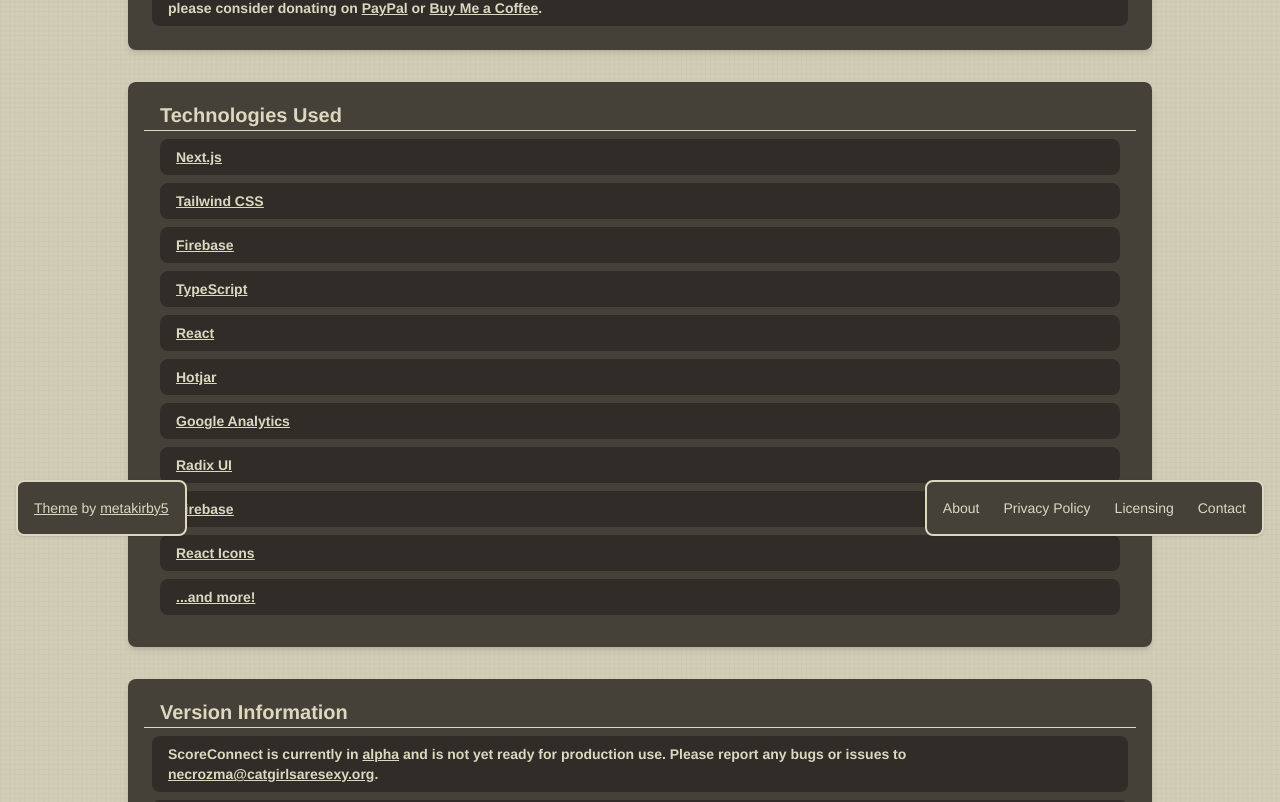
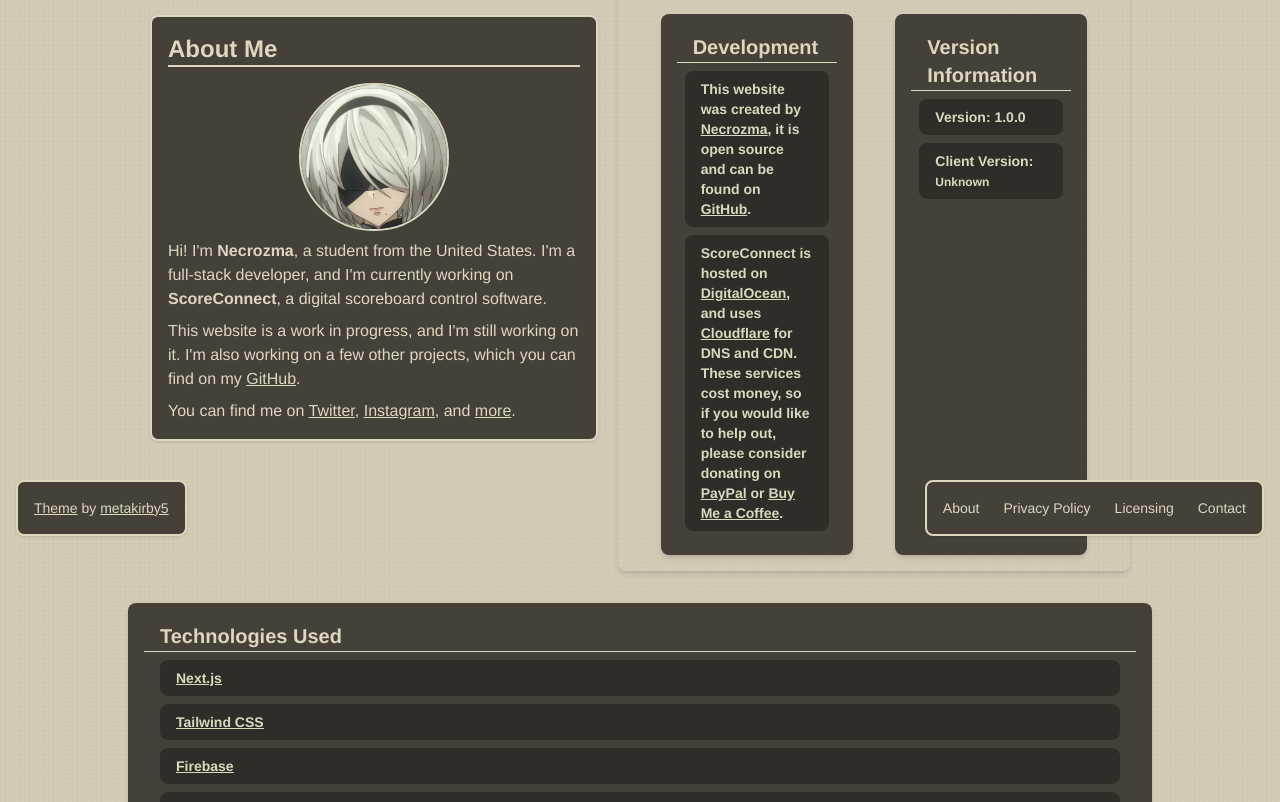
Before and after one commit to TheBozzz34/ScoreConnect, a Next.js app: page /about in a window 1280 px wide. Shown: the part 248-1050 px from the top of the page. Built offline with nearby package versions, Linux system fonts and the light colour scheme; no server answers.

Commit message:
Fancy about page

```diff
--- a/components/Footer/Footer.tsx
+++ b/components/Footer/Footer.tsx
@@ -26,7 +26,7 @@
               </a>
             </li>
             <li>
-              <a href="/404" className="hover:underline">
+              <a href="/contact" className="hover:underline">
                 Contact
               </a>
             </li>
@@ -56,7 +56,7 @@
                 </a>
               </li>
               <li>
-                <a href="mailto:necrozma@catgirlsaresexy.org" className="hover:underline">
+                <a href="/contact" className="hover:underline">
                   Contact
                 </a>
               </li>
--- /dev/null
+++ b/components/Me/me.tsx
@@ -0,0 +1,32 @@
+import Image from "next/image";
+import React from "react";
+import "../../styles/yorha.module.css";
+import { useIsMobile } from "utils/useIsMobile";
+
+export default function Me() {
+    return (
+        <>
+        <div className={`border-2 border-[#dcd8c0] rounded-lg shadow p-4 bg-[#454138] text-[#dcd8c0] mt-4 w-[80%] max-w-md ${useIsMobile() ? 'mx-auto' : 'mr-5'}`}>
+            <h3 className="text-2xl font-bold border-b-2 border-[#dcd8c0]">About Me</h3>
+
+            <Image
+                src="/yorha-no-2-type-b-1.png"
+                width={150}
+                height={150}
+                className="rounded-full border-2 border-[#dcd8c0] mt-4 mx-auto"
+                alt="Me"
+            />
+
+            <p className="mt-2">
+                Hi! I&apos;m <span className="font-bold">Necrozma</span>, a student from the United States. I&apos;m a full-stack developer, and I&apos;m currently working on <span className="font-bold">ScoreConnect</span>, a digital scoreboard control software.
+            </p>
+            <p className="mt-2">
+                This website is a work in progress, and I&apos;m still working on it. I&apos;m also working on a few other projects, which you can find on my <a href="https://github.com/thebozzz34" className="underline">GitHub</a>.
+            </p>
+            <p className="mt-2">
+                You can find me on <a href="https://twitter.com/sadan9921" className="underline">Twitter</a>, <a href="https://instagram.com/k._eturah" className="underline">Instagram</a>, and <a href="https://necrozma.xyz" className="underline">more</a>.
+            </p>
+        </div>
+        </>
+    );
+    }
--- a/pages/about/index.tsx
+++ b/pages/about/index.tsx
@@ -1,15 +1,55 @@
+import { onAuthStateChanged } from "firebase/auth"
 import Head from "next/head"
-import React from "react"
+import React, { useEffect, useState, SetStateAction, use } from "react"
+import Me from "components/Me/me"
 import TechnologyList from "components/ScrollingList/TechnologyList"
+import { useIsMobile } from "utils/useIsMobile"
+import { auth } from "../../firebase"
+import { useRouter } from "next/navigation"
 
-const about = () => {
+const About = () => {
+    const isMobile = useIsMobile()
+    const [clientVersion, setClientVersion] = React.useState("")
+    const [user, setUser] = useState<SetStateAction<any>>(null)
+    const router = useRouter()
+
+    useEffect(() => {
+        if (user) {
+            console.log("user", user)
+        }
+        const unsubscribe = onAuthStateChanged(auth, (user) => {
+            if (!user) {
+                setUser(null)
+            } else {
+                setUser(user)
+            }
+        })
+
+        return () => unsubscribe() // Cleanup the listener on unmount
+    }, [router, user])
+
+
+
+    React.useEffect(() => {
+        if (user !== null) {
+            setClientVersion(user.auth.clientVersion)
+        } else {
+            setClientVersion("Unknown")
+        }
+    }
+        , [user])
+
     return (
         <div>
             <Head>
                 <title>About ScoreConnect</title>
             </Head>
-            <div className="mx-auto mt-8 w-[80%] rounded-lg bg-[#454138] p-4 shadow-md">
-                <h2 className="border-b-[#dcd8c0] text-xl font-semibold text-[#dcd8c0]">About</h2>
+
+            {isMobile ? (
+                <div>
+                    <Me />
+                    <div className="mt-8 w-[80%] rounded-lg bg-[#454138] p-4 shadow-md mx-auto">
+                        <h2 className="border-b-[#dcd8c0] text-xl font-semibold text-[#dcd8c0]">About ScoreConnect</h2>
                         <div className="relative overflow-hidden">
                             <p className="m-2 rounded-lg bg-[#302d29] px-4 py-2 text-sm font-semibold text-[#dcd8c0]">
                                 This website was created by{" "}
@@ -43,26 +83,69 @@
                             </p>
                         </div>
                     </div>
-            <TechnologyList />
-            <div id="versionInfo" className="mx-auto my-8 w-[80%] rounded-lg bg-[#454138] p-4 shadow-md">
+                </div>
+            ) : (
+                <div className="inline-flex items-center justify-center w-full h-full">
+                    <Me />
+                    <div className="w-[40%] rounded-lg p-4 shadow-md">
+                        <div className="mt-8 w-[95%] rounded-lg bg-[#454138] p-4 shadow-md mx-auto">
+                            <h2 className="border-b-[#dcd8c0] text-xl font-semibold text-[#dcd8c0]">About ScoreConnect</h2>
+                        </div>
+                        <div className="inline-flex">
+                            <div className="mt-8 w-[40%] rounded-lg bg-[#454138] p-4 shadow-md mr-4 mx-auto">
+                                <h2 className="border-b-[#dcd8c0] text-xl font-semibold text-[#dcd8c0]">Development</h2>
+                                <div className="relative overflow-hidden">
+                                    <p className="m-2 rounded-lg bg-[#302d29] px-4 py-2 text-sm font-semibold text-[#dcd8c0]">
+                                        This website was created by{" "}
+                                        <a href="https://necrozma.xyz/" className="underline">
+                                            Necrozma
+                                        </a>
+                                        , it is open source and can be found on{" "}
+                                        <a href="https://github.com/thebozzz34/ScoreConnect" className="underline">
+                                            GitHub
+                                        </a>
+                                        .
+                                    </p>
+                                    <p className="mx-2 mb-2 rounded-lg bg-[#302d29] px-4 py-2 text-sm font-semibold text-[#dcd8c0]">
+                                        ScoreConnect is hosted on{" "}
+                                        <a href="https://www.digitalocean.com/" className="underline">
+                                            DigitalOcean
+                                        </a>
+                                        , and uses{" "}
+                                        <a href="https://www.cloudflare.com/" className="underline">
+                                            Cloudflare
+                                        </a>{" "}
+                                        for DNS and CDN. These services cost money, so if you would like to help out, please consider donating on{" "}
+                                        <a href="https://www.paypal.me/EthanJames1472" className="underline">
+                                            PayPal
+                                        </a>{" "}
+                                        or{" "}
+                                        <a href="https://www.buymeacoffee.com/keturah" className="underline">
+                                            Buy Me a Coffee
+                                        </a>
+                                        .
+                                    </p>
+                                </div>
+                            </div>
+                            <div className="mt-8 w-[40%] rounded-lg bg-[#454138] p-4 shadow-md mx-auto">
                                 <h2 className="border-b-[#dcd8c0] text-xl font-semibold text-[#dcd8c0]">Version Information</h2>
                                 <div className="relative overflow-hidden">
                                     <p className="m-2 rounded-lg bg-[#302d29] px-4 py-2 text-sm font-semibold text-[#dcd8c0]">
-                        ScoreConnect is currently in{" "}
-                        <a href="https://en.wikipedia.org/wiki/Software_release_life_cycle#Alpha" className="underline">
-                            alpha
-                        </a>{" "}
-                        and is not yet ready for production use. Please report any bugs or issues to{" "}
-                        <a href="mailto:support@catgirlsaresexy.org" className="underline">necrozma@catgirlsaresexy.org</a>
-                        .
+                                        Version: 1.0.0
                                     </p>
                                     <p className="mx-2 mb-2 rounded-lg bg-[#302d29] px-4 py-2 text-sm font-semibold text-[#dcd8c0]">
-                        View the{" "}
-                        <a href="https://github.com/TheBozzz34/ScoreConnect/commit" className="underline">latest commit</a>
+                                        Client Version: <span className="text-xs">{clientVersion}</span>
                                     </p>
                                 </div>
                             </div>
                         </div>
+                    </div>
+                </div>
+
+            )}
+            <TechnologyList />
+            <div className="mb-8"></div>
+        </div>
     )
 }
-export default about
+export default About
--- a/styles/tailwind.css
+++ b/styles/tailwind.css
@@ -28,3 +28,9 @@
     border-width: 0.1rem 0;
     padding: 0.1rem 1rem;
 }
+
+
+.fade-out {
+    opacity: 0;
+    transition: opacity 1.5s ease-in-out; /* Adjust the duration as needed */
+  }
```
Also changed, not shown: pages/contact.tsx (added, +79 -0 lines). Lines whose indentation alone changed are shown as unchanged.
